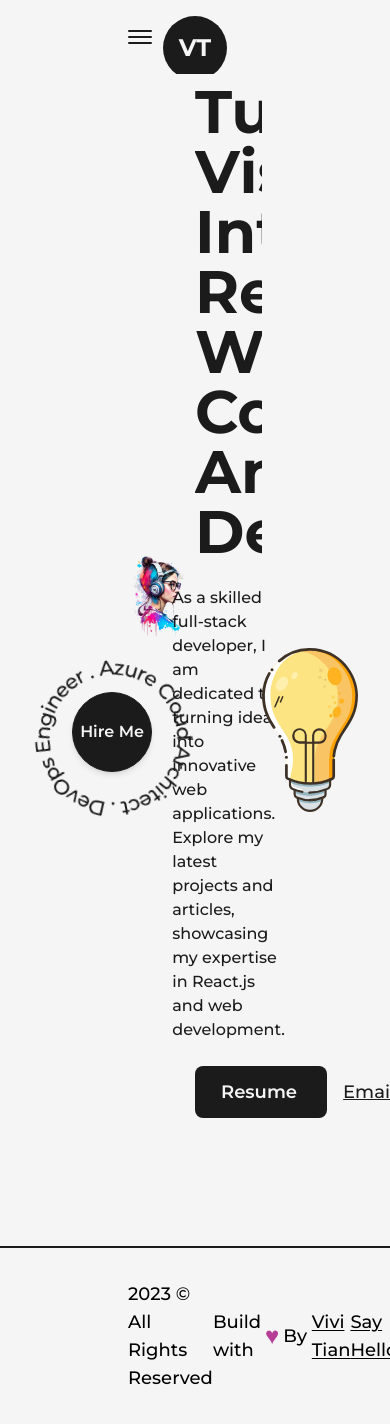
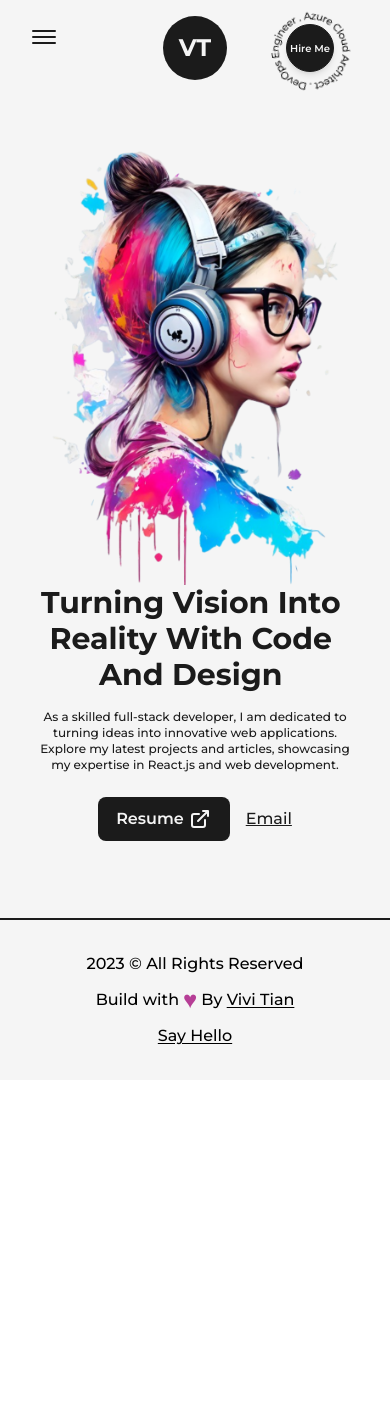
Before and after one commit to vivitian930/nextjs-portfolio-template, a Next.js app: page / in a window 390 px wide. After the commit the page ends 1080 px from the top, so only its background shows below. Built offline with nearby package versions, Linux system fonts and the light colour scheme.

Commit message:
feat: responsive home page

```diff
--- a/src/components/AnimatedText.js
+++ b/src/components/AnimatedText.js
@@ -31,7 +31,7 @@
   return (
     <div
       className="w-full mx-auto py-2 flex items-center justify-center text-center
-  overflow-hidden "
+  overflow-hidden sm:py-0 "
     >
       <motion.h1
         className={`inline-block text-dark w-full font-bold capitalize text-8xl dark:text-light ${className}`}
--- a/src/components/Footer.js
+++ b/src/components/Footer.js
@@ -6,11 +6,12 @@
   return (
     <footer
       className="w-full border-t-2 border-solid border-dark
-    font-medium text-lg dark:text-light dark:border-light"
+    font-medium text-lg dark:text-light dark:border-light
+    sm:text-base"
     >
-      <Layout className="py-8 flex items-center justify-between">
+      <Layout className="py-8 flex items-center justify-between lg:flex-col lg:py-6">
         <span>{new Date().getFullYear()} &copy; All Rights Reserved</span>
-        <div className="flex items-center">
+        <div className="flex items-center lg:py-2">
           Build with
           <span className="text-primary dark:text-primaryDark text-2xl px-1">
             {" "}
--- a/src/components/HireMe.js
+++ b/src/components/HireMe.js
@@ -6,9 +6,9 @@
   return (
     <div
       className="fixed left-4 bottom-4
-  flex items-center justify-center overflow-hidden"
+  flex items-center justify-center overflow-hidden md:right-8 md:left-auto md:top-0 md:bottom-auto md:absolute"
     >
-      <div className="w-48 h-auto flex items-center justify-center relative">
+      <div className="w-48 h-auto flex items-center justify-center relative md:w-24">
         <CircularText
           className={"fill-dark animate-spin-slow dark:fill-light"}
         />
@@ -19,7 +19,8 @@
         bg-dark text-light shadow-md border border-solid border-dark
         w-20 h-20 rounded-full font-semibold hover:bg-light hover:text-dark
         dark:text-dark dark:bg-light
-        hover:dark:bg-dark hover:dark:text-light hover:dark:border-light"
+        hover:dark:bg-dark hover:dark:text-light hover:dark:border-light
+        md:w-12 md:h-12 md:text-[10px]"
         >
           Hire Me
         </Link>
--- a/src/components/Layout.js
+++ b/src/components/Layout.js
@@ -3,7 +3,8 @@
 const Layout = ({ children, className = "" }) => {
   return (
     <div
-      className={`w-full h-full inline-block z-0 bg-light dark:bg-dark p-32 ${className}`}
+      className={`w-full h-full inline-block z-0 bg-light dark:bg-dark p-32
+      xl:p-24 lg:p-16 md:p-12 sm:p-8 ${className}`}
     >
       {children}
     </div>
--- a/src/components/NavBar.js
+++ b/src/components/NavBar.js
@@ -67,7 +67,10 @@
   }
 
   return (
-    <header className="w-full px-32 py-8 font-medium flex items-center justify-between dark:text-light relative">
+    <header
+      className="w-full px-32 py-8 font-medium flex items-center justify-between dark:text-light relative
+    z-10 lg:px-16 md:px-12 sm:px-8"
+    >
       <button
         className="flex-col justify-center items-center hidden lg:flex"
         onClick={handleClick}
@@ -157,7 +160,9 @@
       </div>
 
       {isOpen ? (
-        <div
+        <motion.div
+          initial={{ scale: 0, opacity: 0, x: "-50%", y: "-50%" }}
+          animate={{ scale: 1, opacity: 1, transition: { duration: 0.15 } }}
           className="flex min-w-[70vw] flex-col justify-between items-center
       z-30 bg-dark/90 dark:bg-light/90 rounded-lg backdrop-blue-md py-32 fixed top-1/2 left-1/2
        -translate-x-1/2 -translate-y-1/2"
@@ -248,7 +253,7 @@
               )}
             </button>
           </nav>
-        </div>
+        </motion.div>
       ) : null}
       <div className="absolute left-[50%] top-2 translate-x-[-50%]">
         <Logo />
--- a/src/pages/index.js
+++ b/src/pages/index.js
@@ -16,13 +16,13 @@
         <meta name="description" content="Generated by create next app" />
       </Head>
       <main className="flex items-center text-dark w-full min-h-screen dark:text-light">
-        <Layout className="pt-0">
-          <div className="flex items-center w-full justify-between">
-            <div className="w-[45%]">
+        <Layout className="pt-0 md:pt-16 sm:pt-8">
+          <div className="flex items-center w-full justify-between lg:flex-col">
+            <div className="w-[45%] md:w-full">
               <Image
                 src={ProfilePic}
                 alt="Vivi"
-                className="w-full h-auto"
+                className="w-full h-auto lg:hidden md:inline-block md:w-full "
                 priority
                 sizes="(max-width: 768) 100vw,
               (max-width: 1200) 50vw,
@@ -30,25 +30,26 @@
               "
               />
             </div>
-            <div className="w-1/2 flex flex-col items-center self-center">
+            <div className="w-1/2 flex flex-col items-center self-center lg:w-full lg:text-center">
               <AnimatedText
                 text="Turning Vision Into Reality With Code And Design"
-                className="!text-6xl !text-left"
+                className="!text-6xl !text-left xl:!text-5xl lg:!text-center lg:!text-6xl md:!text-5xl sm:!text-3xl"
               />
-              <p className="my-4 text-base font-medium ">
+              <p className="my-4 text-base font-medium md:text-sm sm:text-xs">
                 As a skilled full-stack developer, I am dedicated to turning
                 ideas into innovative web applications. Explore my latest
                 projects and articles, showcasing my expertise in React.js and
                 web development.
               </p>
-              <div className="flex items-center self-start mt-2">
+              <div className="flex items-center self-start mt-2 lg:self-center">
                 <Link
                   href="/dummy.pdf"
                   target={"_blank"}
                   className="flex items-center bg-dark text-light p-2.5 px-6 rounded-lg
                 text-lg font-semibold hover:bg-light hover:text-dark
                 border-2 border-solid border-transparent hover:border-dark dark:text-dark dark:bg-light
-                hover:dark:bg-dark hover:dark:text-light hover:dark:border-light"
+                hover:dark:bg-dark hover:dark:text-light hover:dark:border-light
+                md:p-2 md:px-4 md:text-base"
                   download={true}
                 >
                   Resume
@@ -57,7 +58,7 @@
                 <Link
                   href="mailto:vivi.tian930@gmail.com"
                   target={"_blank"}
-                  className="ml-4 text-lg font-medium capitalize text-dark underline dark:text-light"
+                  className="ml-4 text-lg font-medium capitalize text-dark underline dark:text-light md:text-base"
                 >
                   Email
                 </Link>
@@ -66,7 +67,7 @@
           </div>
         </Layout>
         <HireMe />
-        <div className="absolute right-8 bottom-8 inline-block w-24">
+        <div className="absolute right-8 bottom-8 inline-block w-24 md:hidden">
           <Image src={LightBultb} alt="Vivi" className="w-full h-auto" />
         </div>
       </main>
```
